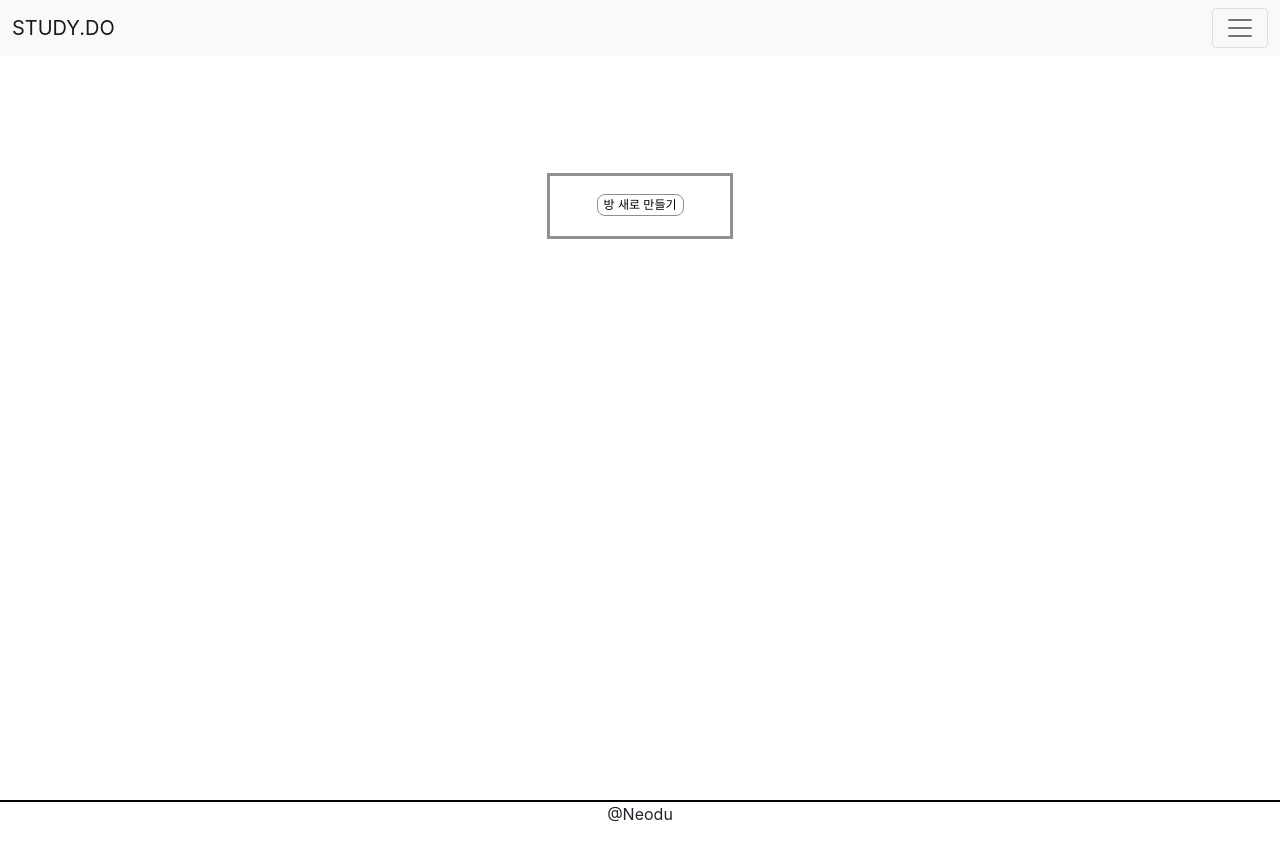
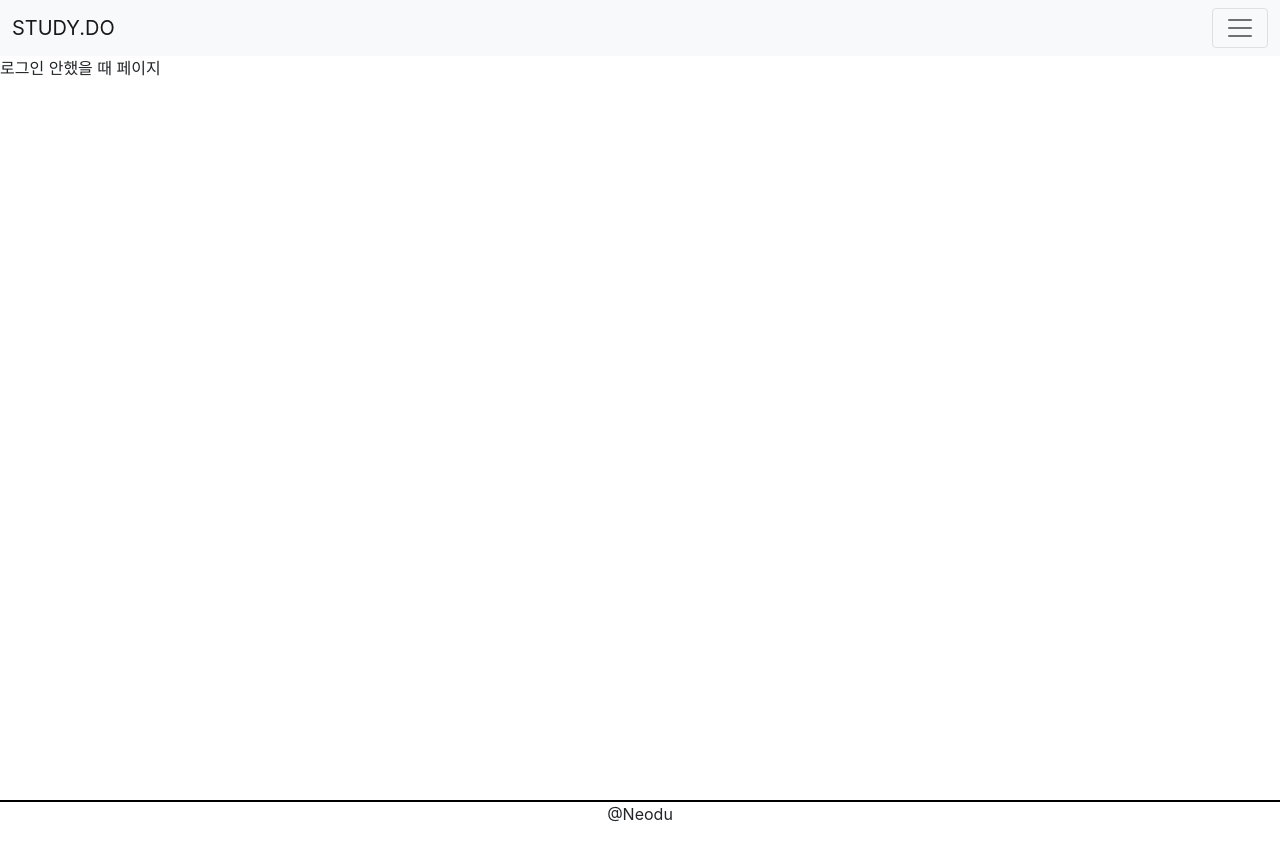
Before and after one commit to CSE-Final-Project/Front, a React (Create React App) app: page / in a window 1280 px wide. Built offline with nearby package versions, Linux system fonts and the light colour scheme.

Commit message:
[2월 17일] 로그인했을때, 안했을때 페이지

```diff
--- /dev/null
+++ b/src/pages/LoginFalsePage.js
@@ -0,0 +1,11 @@
+import React from 'react';
+
+const LoginFalsePage = () => {
+    return (
+        <div>
+            로그인 안했을 때 페이지
+        </div>
+    );
+};
+
+export default LoginFalsePage;
--- /dev/null
+++ b/src/pages/LoginTruePage.js
@@ -0,0 +1,11 @@
+import React from 'react';
+
+const LoginTruePage = () => {
+    return (
+        <div>
+            로그인했을 때 페이지
+        </div>
+    );
+};
+
+export default LoginTruePage;
--- a/src/router/Router.js
+++ b/src/router/Router.js
@@ -14,6 +14,8 @@ import RegisterPage from '../pages/RegisterPage';
 import StudiesPage from '../pages/StudiesPage';
 import MyStudyPage from '../pages/MyStudyPage';
 import ManagePage from '../pages/ManagePage';
+import LoginTruePage from '../pages/LoginTruePage';
+import LoginFalsePage from '../pages/LoginFalsePage';
 
 import styled from 'styled-components';
 import HeaderContainer from '../containers/common/HeaderContainer';
@@ -41,12 +43,12 @@ const Router = () => {
             <Wrapper>
                 <HeaderContainer/>
                 <Switch>
-                    {/* {isLogin ? (
-                        <Route path="/" exact component={CreateRoom} />
+                    {isLogin ? (
+                        <Route path="/" exact component={LoginTruePage} />
                     ):(
-                        <Route path="/" exact component={LoginPage} />
-                    )} */}
-                    <Route path="/" exact component={CreateRoom} />
+                        <Route path="/" exact component={LoginFalsePage} />
+                    )}
+                    {/* <Route path="/" exact component={CreateRoom} /> */}
                     <Route path="/room/:roomID" component={Room} />
                     <Route path="/studyCreate" component={StudyCreate} />
 
```
